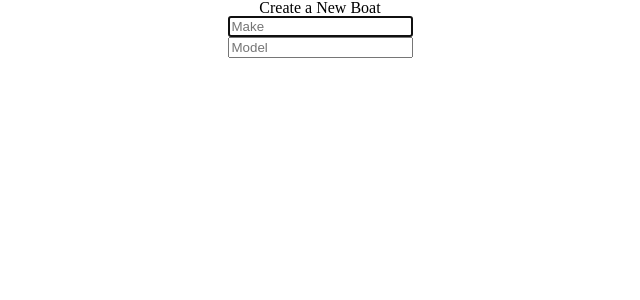
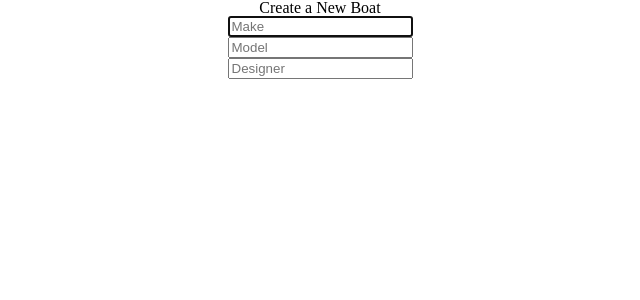
Before and after one commit to bhonestly/sailboat-listings, a React (Create React App) app in the folder client/: page /boats/new in a window 1280 px wide. Shown: the top 300 px of the page, without its empty margins (320-960 px from the left). Built offline with nearby package versions, Linux system fonts and the light colour scheme; no server answers; the HTML template or start-up script is replaced by a standard one.

Commit message:
designer input

```diff
--- a/client/src/screens/BoatCreate/BoatCreate.jsx
+++ b/client/src/screens/BoatCreate/BoatCreate.jsx
@@ -61,6 +61,15 @@ export default function BoatCreate() {
             required
             onChange={handleChange}
           />
+          <br />
+          <input
+            className='create-input-designer'
+            placeholder='Designer'
+            value={boat.designer}
+            name='designer'
+            required
+            onChange={handleChange}
+          />
       </form>
     </div>
   )
```
